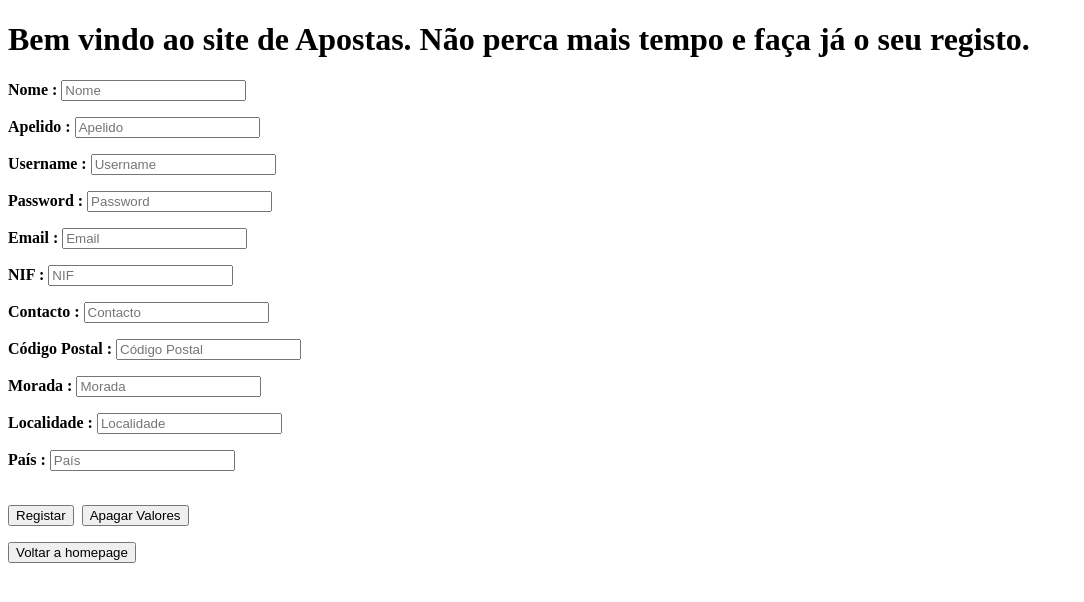
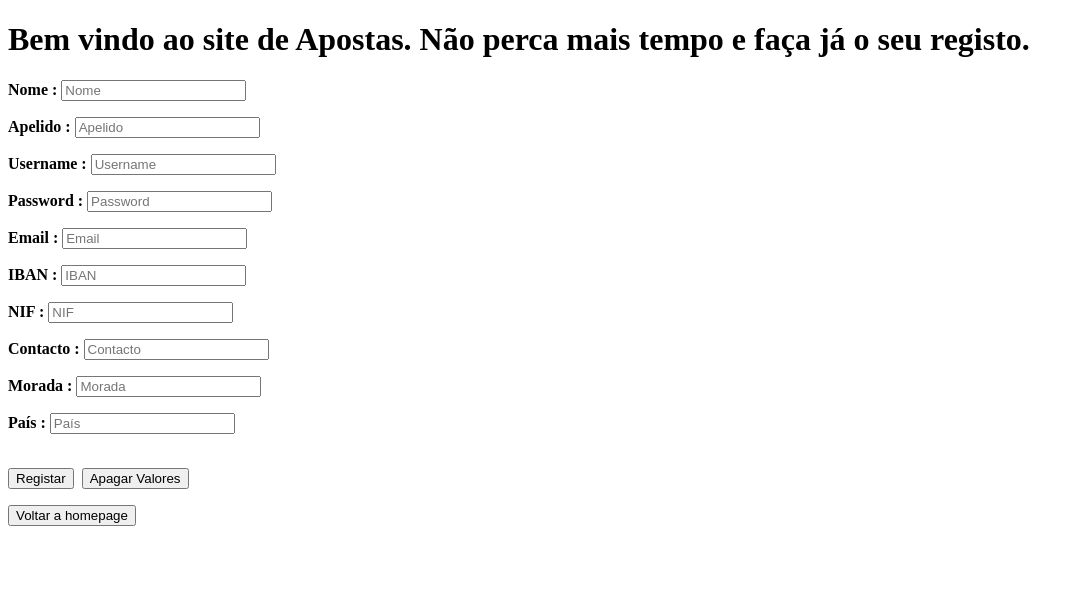
Before and after one commit to nunoPireza/SiteApostas, a Django app: page /siteapostas/registo in a window 1280 px wide. Shown: the top 602 px of the page, without its empty margins (0-1084 px from the left). Run offline with Django 3.2, Linux system fonts and the light colour scheme.

Commit message:
Ajuste ao registo de user

```diff
--- a/core/templates/core/registo.html
+++ b/core/templates/core/registo.html
@@ -19,11 +19,10 @@
             {% endif %}
         <p><strong>Password :  </strong><input type="password" autocomplete="off" placeholder="Password" name="input_password" pattern=".{5,}" title="Password com 8 caracteres obrigatórios." required/></p>
         <p><strong>Email :  </strong><input type="email" placeholder="Email" name="input_email" required/></p>
+         <p><strong>IBAN :  </strong><input type="number" placeholder="IBAN" name="input_iban"/></p>
         <p><strong>NIF :  </strong><input type="number" placeholder="NIF" name="input_nif" required /></p>
         <p><strong>Contacto :  </strong><input type="number" placeholder="Contacto" name="input_contacto" required/></p>
-        <p><strong>Código Postal :  </strong><input type="number" placeholder="Código Postal" name="input_codpostal"/></p>
         <p><strong>Morada :  </strong><input type="text" placeholder="Morada" name="input_morada"/></p>
-        <p><strong>Localidade :  </strong><input type="text" placeholder="Localidade" name="input_loc"/></p>
         <p><strong>País :  </strong><input type="text" placeholder="País" name="input_pais"/></p>
 
             <br><input type="submit" value="Registar"/>&nbsp;&nbsp;<button type="reset" value="Reset">Apagar Valores</button>
--- a/core/views.py
+++ b/core/views.py
@@ -62,10 +62,8 @@ def novoRegisto(request):
     fuser.contacto = request.POST['input_contacto']
     if request.POST['input_morada']:
         fuser.morada = request.POST['input_morada']
-    if request.POST['input_codpostal']:
-        fuser.codigopostal = request.POST['input_codpostal']
-    if request.POST['input_loc']:
-        fuser.localidade = request.POST['input_loc']
+    if request.POST['input_iban']:
+        fuser.IBAN = request.POST['input_iban']
     if request.POST['input_pais']:
         fuser.pais = request.POST['input_pais']
 
```
Also changed, not shown: db.sqlite3.
